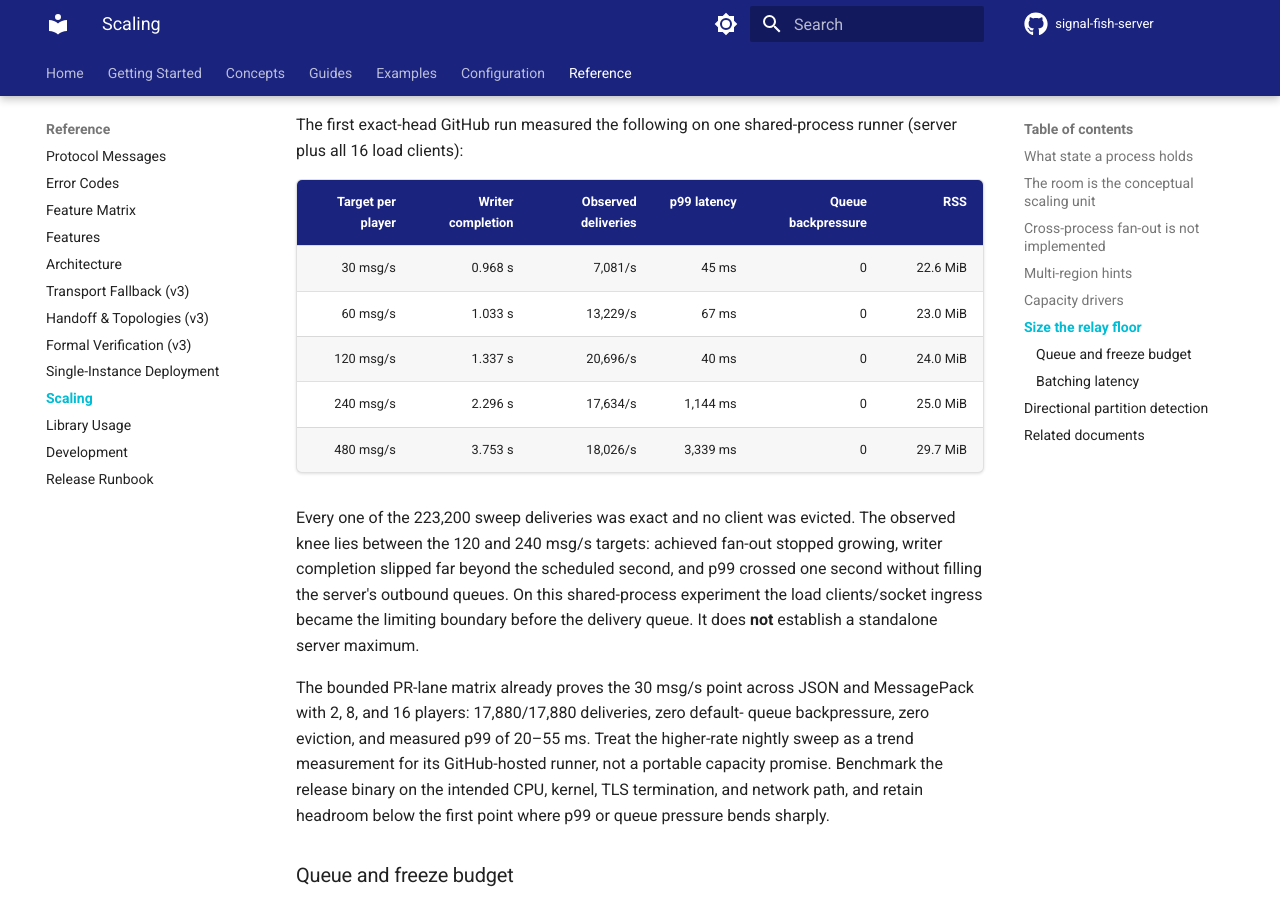
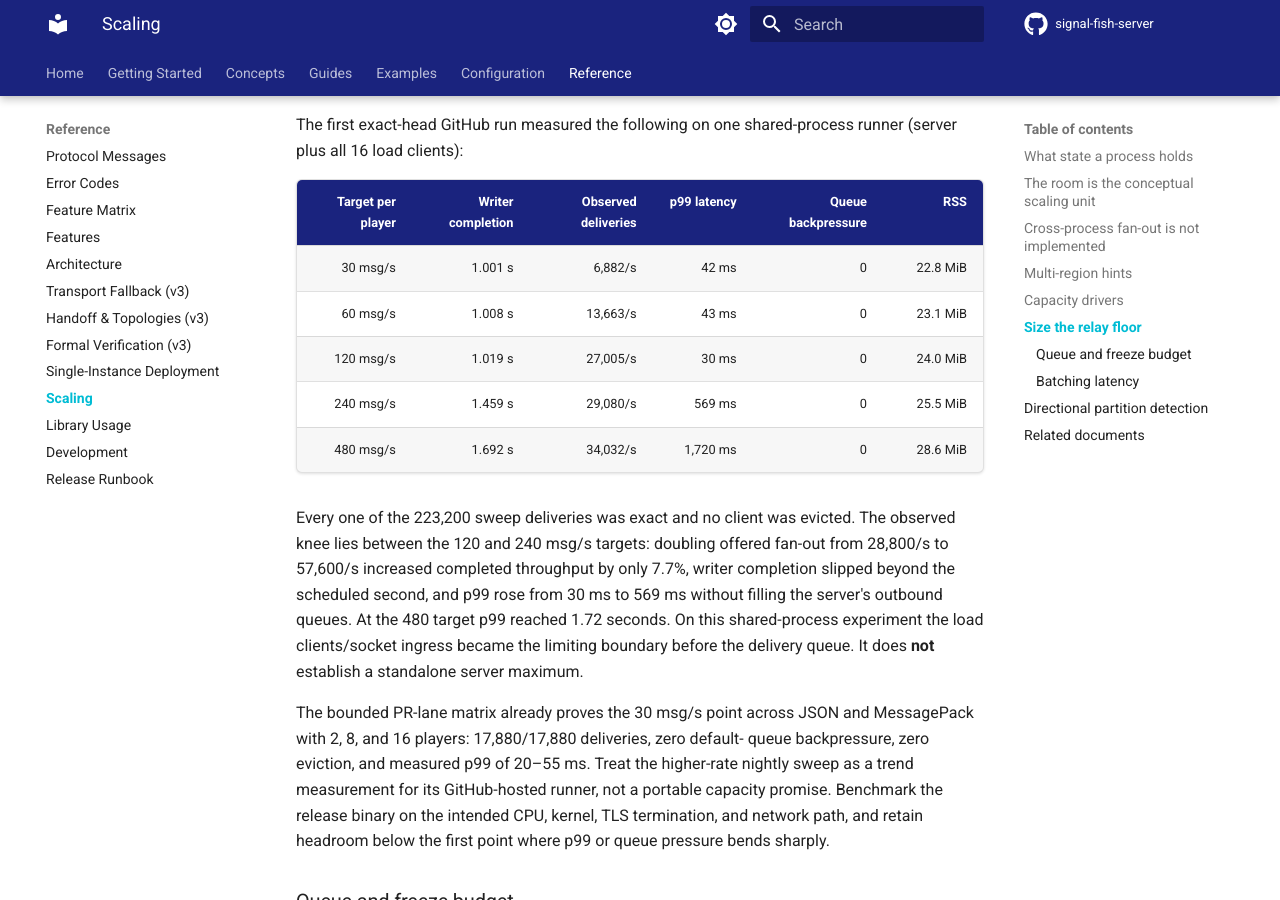
Before and after one commit to Ambiguous-Interactive/signal-fish-server, an MkDocs documentation site: the page built from docs/architecture/scaling.md, in a window 1280 px wide and 900 px high, scrolled down 2916 px. Built offline with MkDocs 1.6.1 and Material for MkDocs 9.7.7, drawn with Linux system fonts in a browser that asks for light colours; comment, search, counter and statistics services are not loaded.

Commit message:
docs: record the measured relay knee

```diff
--- a/docs/architecture/scaling.md
+++ b/docs/architecture/scaling.md
@@ -118,19 +118,20 @@ runner (server plus all 16 load clients):
 
 | Target per player | Writer completion | Observed deliveries | p99 latency | Queue backpressure | RSS |
 | ---: | ---: | ---: | ---: | ---: | ---: |
-| 30 msg/s | 0.968 s | 7,081/s | 45 ms | 0 | 22.6 MiB |
-| 60 msg/s | 1.033 s | 13,229/s | 67 ms | 0 | 23.0 MiB |
-| 120 msg/s | 1.337 s | 20,696/s | 40 ms | 0 | 24.0 MiB |
-| 240 msg/s | 2.296 s | 17,634/s | 1,144 ms | 0 | 25.0 MiB |
-| 480 msg/s | 3.753 s | 18,026/s | 3,339 ms | 0 | 29.7 MiB |
+| 30 msg/s | 1.001 s | 6,882/s | 42 ms | 0 | 22.8 MiB |
+| 60 msg/s | 1.008 s | 13,663/s | 43 ms | 0 | 23.1 MiB |
+| 120 msg/s | 1.019 s | 27,005/s | 30 ms | 0 | 24.0 MiB |
+| 240 msg/s | 1.459 s | 29,080/s | 569 ms | 0 | 25.5 MiB |
+| 480 msg/s | 1.692 s | 34,032/s | 1,720 ms | 0 | 28.6 MiB |
 
 Every one of the 223,200 sweep deliveries was exact and no client was evicted.
-The observed knee lies between the 120 and 240 msg/s targets: achieved fan-out
-stopped growing, writer completion slipped far beyond the scheduled second,
-and p99 crossed one second without filling the server's outbound queues. On
-this shared-process experiment the load clients/socket ingress became the
-limiting boundary before the delivery queue. It does **not** establish a
-standalone server maximum.
+The observed knee lies between the 120 and 240 msg/s targets: doubling offered
+fan-out from 28,800/s to 57,600/s increased completed throughput by only 7.7%,
+writer completion slipped beyond the scheduled second, and p99 rose from 30 ms
+to 569 ms without filling the server's outbound queues. At the 480 target p99
+reached 1.72 seconds. On this shared-process experiment the load clients/socket
+ingress became the limiting boundary before the delivery queue. It does
+**not** establish a standalone server maximum.
 
 The bounded PR-lane matrix already proves the 30 msg/s point across JSON and
 MessagePack with 2, 8, and 16 players: 17,880/17,880 deliveries, zero default-
```
